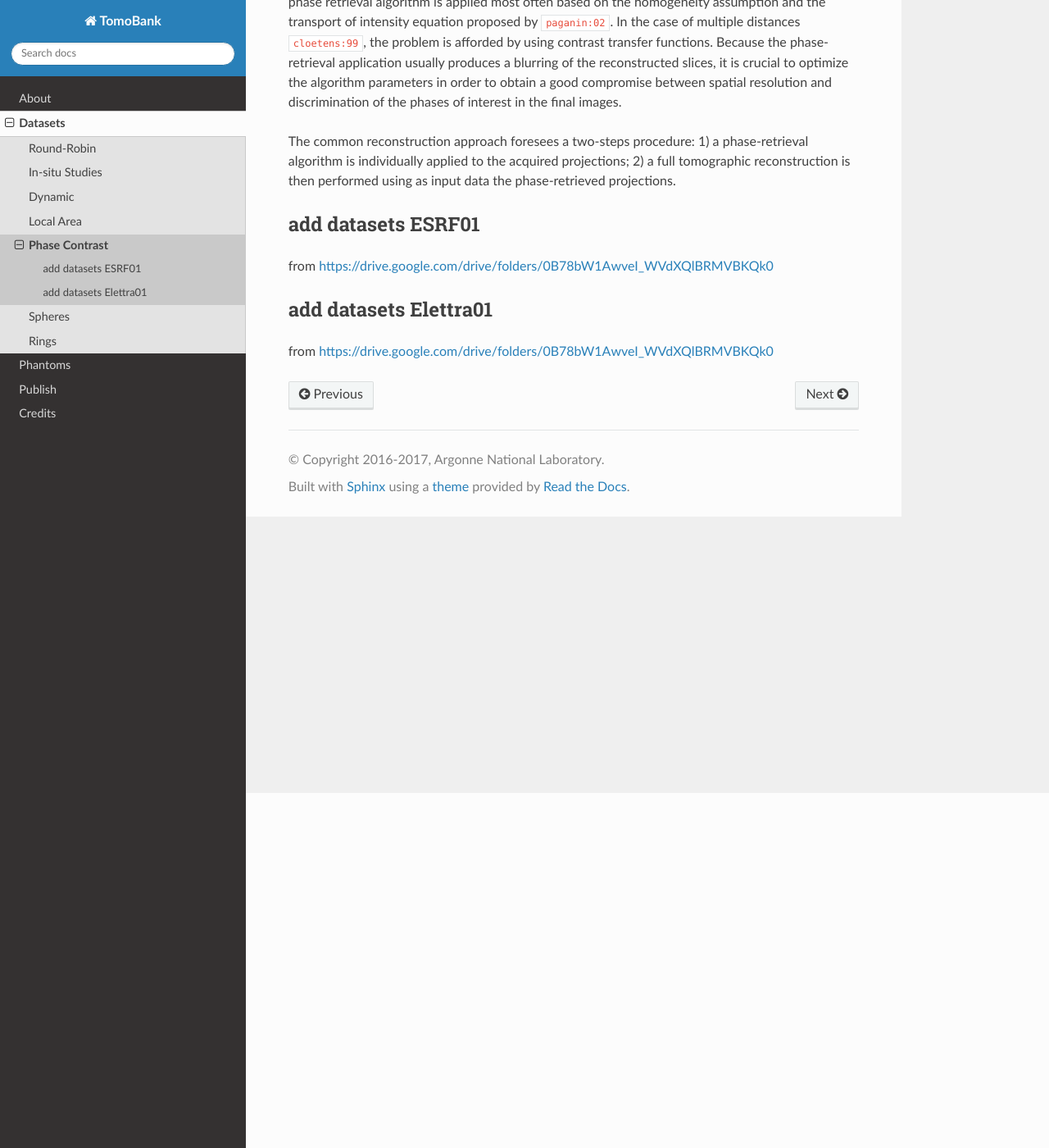
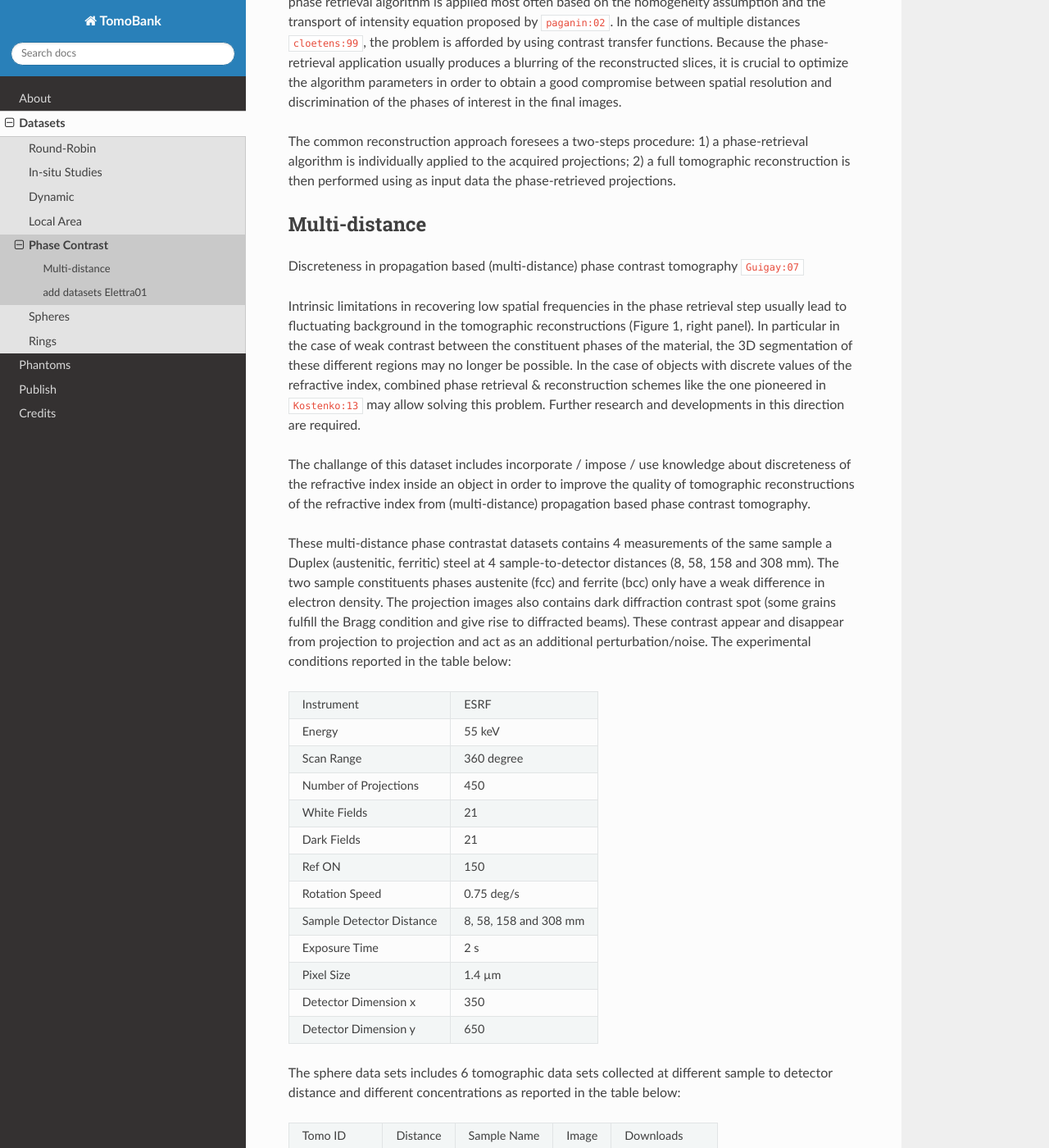
Before and after one commit to tomography/tomobank, a Sphinx documentation site: the page built from docs/source/data/docs.data.phasecontrast.rst, in a window 1280 px wide and 1400 px high, scrolled down 433 px. Shown: the whole window at 82% size. Built offline with Sphinx 7.4.7 and the Read the Docs theme 2.0.0, drawn with Linux system fonts in a browser that asks for light colours; cross-references to code outside the pages are shown as plain code; some of the changed text lies outside the part shown.

Commit message:
added ESRF dataset

```diff
--- a/docs/source/bibtex/ref.bib
+++ b/docs/source/bibtex/ref.bib
@@ -236,3 +236,32 @@ url = {https://doi.org/10.1107/S1600577517001928},
 abstract = {The development of new methods or utilization of current X-ray computed tomography methods is impeded by the substantial amount of expertise required to design an X-ray computed tomography experiment from beginning to end. In an attempt to make material models, data acquisition schemes and reconstruction algorithms more accessible to researchers lacking expertise in some of these areas, a software package is described here which can generate complex simulated phantoms and quantitatively evaluate new or existing data acquisition schemes and image reconstruction algorithms for targeted applications.},
 keywords = {tomography, data acquisition, simulation, phantom, scanning X-ray probe, reconstruction, quality, open-source, Python, experiment design},
 }
+@article{Kostenko:13,
+author = {Alexander Kostenko and K. Joost Batenburg and Andrew King and S. Erik Offerman and Lucas J. van Vliet},
+journal = {Opt. Express},
+keywords = {Phase retrieval; Tomographic image processing; X-ray imaging},
+number = {10},
+pages = {12185--12196},
+publisher = {OSA},
+title = {Total variation minimization approach in in-line x-ray phase-contrast tomography},
+volume = {21},
+month = {May},
+year = {2013},
+url = {http://www.opticsexpress.org/abstract.cfm?URI=oe-21-10-12185},
+doi = {10.1364/OE.21.012185},
+}
+
+@article{Guigay:07,
+author = {Jean Pierre Guigay and Max Langer and Renaud Boistel and Peter Cloetens},
+journal = {Opt. Lett.},
+keywords = {Equipment and techniques; Phase retrieval; Microscopy; X-ray imaging; Microscopy},
+number = {12},
+pages = {1617--1619},
+publisher = {OSA},
+title = {Mixed transfer function and transport of intensity approach for phase retrieval in the Fresnel region},
+volume = {32},
+month = {Jun},
+year = {2007},
+url = {http://ol.osa.org/abstract.cfm?URI=ol-32-12-1617},
+doi = {10.1364/OL.32.001617},
+}
--- a/docs/source/data/docs.data.phasecontrast.rst
+++ b/docs/source/data/docs.data.phasecontrast.rst
@@ -8,10 +8,92 @@ Radiographs can be recorded at a single or multiple distances. If a single dista
 
 The common reconstruction approach foresees a two-steps procedure: 1) a phase-retrieval algorithm is individually applied to the acquired projections; 2) a full tomographic reconstruction is then performed using as input data the phase-retrieved projections.
 
-add datasets ESRF01
-~~~~~~~~~~~~~~~~~~~
+Multi-distance
+~~~~~~~~~~~~~~
 
-from https://drive.google.com/drive/folders/0B78bW1AwveI_WVdXQlBRMVBKQk0
+Discreteness in propagation based (multi-distance) phase contrast tomography :cite:`Guigay:07`
+
+Intrinsic limitations in recovering low spatial frequencies in the phase retrieval step usually lead to fluctuating background in the tomographic reconstructions
+(Figure 1, right panel). In particular in the case of weak contrast between the constituent phases of the material, the 3D segmentation of these different regions may no longer be possible. In the case of objects with discrete values of the refractive index, combined phase retrieval & reconstruction schemes like the one pioneered in :cite:`Kostenko:13` may allow solving this problem. Further research and developments in this direction are required.
+
+The challange of this dataset includes incorporate / impose / use knowledge about discreteness of the refractive index inside an object in order to improve the quality of tomographic reconstructions of the refractive index from (multi-distance) propagation based phase contrast tomography.
+
+These multi-distance phase contrastat datasets contains 4 measurements of the same sample a Duplex (austenitic, ferritic) steel at 4 sample-to-detector distances (8, 58, 158 and 308 mm). The two sample constituents phases austenite (fcc) and ferrite (bcc) only have a weak difference in electron density. The projection images also contains dark diffraction contrast spot (some grains fulfill the Bragg condition and give rise to diffracted beams).
+These contrast appear and disappear from projection to projection and act as an additional perturbation/noise.
+The experimental conditions reported in the table below:
+
++---------------------------------+------------------------------------+
+| Instrument                      |        ESRF                        |
++---------------------------------+------------------------------------+
+| Energy                          |        55  keV                     |
++---------------------------------+------------------------------------+
+| Scan Range                      |        360 degree                  |
++---------------------------------+------------------------------------+
+| Number of Projections           |        450                         |
++---------------------------------+------------------------------------+
+| White Fields                    |        21                          |
++---------------------------------+------------------------------------+
+| Dark Fields                     |        21                          |
++---------------------------------+------------------------------------+
+| Ref ON                          |        150                         |
++---------------------------------+------------------------------------+
+| Rotation Speed                  |        0.75 deg/s                  |
++---------------------------------+------------------------------------+
+| Sample Detector Distance        |        8, 58, 158 and 308 mm       |
++---------------------------------+------------------------------------+
+| Exposure Time                   |        2 s                         |
++---------------------------------+------------------------------------+
+| Pixel Size                      |        1.4 µm                      |
++---------------------------------+------------------------------------+
+| Detector Dimension x            |        350                         |
++---------------------------------+------------------------------------+
+| Detector Dimension y            |        650                         |
++---------------------------------+------------------------------------+
+
+
+The sphere data sets includes 6 tomographic data sets collected at different
+sample to detector distance and different concentrations as reported in the table below:
+
+.. |tomo_00064| replace:: :download:`rec_script.py <../../../docs/demo/rec_tomo_00064_to_00067.py>`
+.. |tomo_00065| replace:: :download:`rec_script.py <../../../docs/demo/rec_tomo_00064_to_00067.py>`
+.. |tomo_00066| replace:: :download:`rec_script.py <../../../docs/demo/rec_tomo_00064_to_00067.py>`
+.. |tomo_00067| replace:: :download:`rec_script.py <../../../docs/demo/rec_tomo_00064_to_00067.py>`
+
+
+.. _tomo_00064: https://www.globus.org/app/transfer?origin_id=e133a81a-6d04-11e5-ba46-22000b92c6ec&origin_path=%2Ftomobank%2F%2Ftomo_00064_to_00067%2F
+.. _tomo_00065: https://www.globus.org/app/transfer?origin_id=e133a81a-6d04-11e5-ba46-22000b92c6ec&origin_path=%2Ftomobank%2F%2Ftomo_00064_to_00067%2F
+.. _tomo_00066: https://www.globus.org/app/transfer?origin_id=e133a81a-6d04-11e5-ba46-22000b92c6ec&origin_path=%2Ftomobank%2F%2Ftomo_00064_to_00067%2F
+.. _tomo_00067: https://www.globus.org/app/transfer?origin_id=e133a81a-6d04-11e5-ba46-22000b92c6ec&origin_path=%2Ftomobank%2F%2Ftomo_00064_to_00067%2F
+
+
+.. |00064| image:: ../img/tomo_00064.png
+    :width: 20pt
+    :height: 20pt
+
+.. |00065| image:: ../img/tomo_00065.png
+    :width: 20pt
+    :height: 20pt
+
+.. |00066| image:: ../img/tomo_00066.png
+    :width: 20pt
+    :height: 20pt
+
+.. |00067| image:: ../img/tomo_00067.png
+    :width: 20pt
+    :height: 20pt
+
+
++-------------+----------+---------------+-----------+-----------------------+
+| Tomo ID     | Distance | Sample Name   |   Image   |       Downloads       |
++-------------+----------+---------------+-----------+-----------------------+
+| tomo_00064_ |     8    |   p2_pct_1    |  |00064|  |      |tomo_00064|     |
++-------------+----------+---------------+-----------+-----------------------+
+| tomo_00065_ |    58    |   p2_pct_2    |  |00065|  |      |tomo_00065|     |
++-------------+----------+---------------+-----------+-----------------------+
+| tomo_00066_ |   158    |   p2_pct_3    |  |00066|  |      |tomo_00066|     |
++-------------+----------+---------------+-----------+-----------------------+
+| tomo_00067_ |   308    |   p2_pct_4    |  |00067|  |      |tomo_00067|     |
++-------------+----------+---------------+-----------+-----------------------+
 
 add datasets Elettra01
 ~~~~~~~~~~~~~~~~~~~~~~
```
